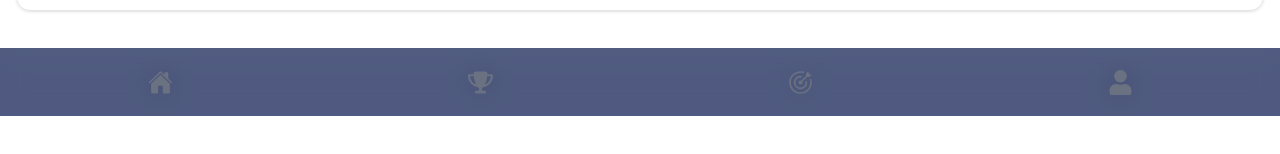
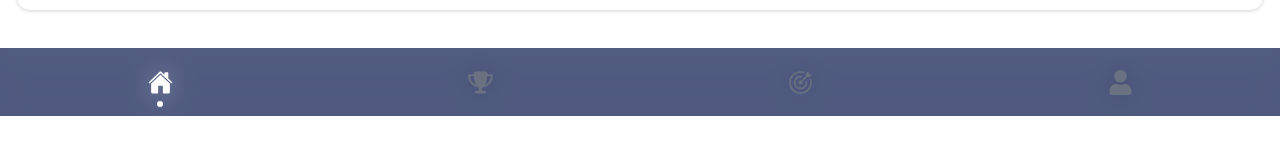
Before and after one commit to Akila0210/xeque-mate, a Next.js app in the folder my-chess-app/: page /home in a window 1280 px wide. Shown: the part 684-838 px from the top of the page. Built offline with nearby package versions, Linux system fonts and the light colour scheme.

Commit message:
fix(navbar): change home icon route from / to /home
Prevents redirect loop to login page when clicking home icon

```diff
--- a/my-chess-app/app/components/navbar.tsx
+++ b/my-chess-app/app/components/navbar.tsx
@@ -8,7 +8,7 @@ import Link from "next/link";
 import { usePathname } from "next/navigation";
 
 const items = [
-  { href: "/", icon: IoHome },
+  { href: "/home", icon: IoHome },
   { href: "/tournaments", icon: FaTrophy },
   { href: "/practice", icon: GoGoal },
   { href: "/profile", icon: FaUser },
```
